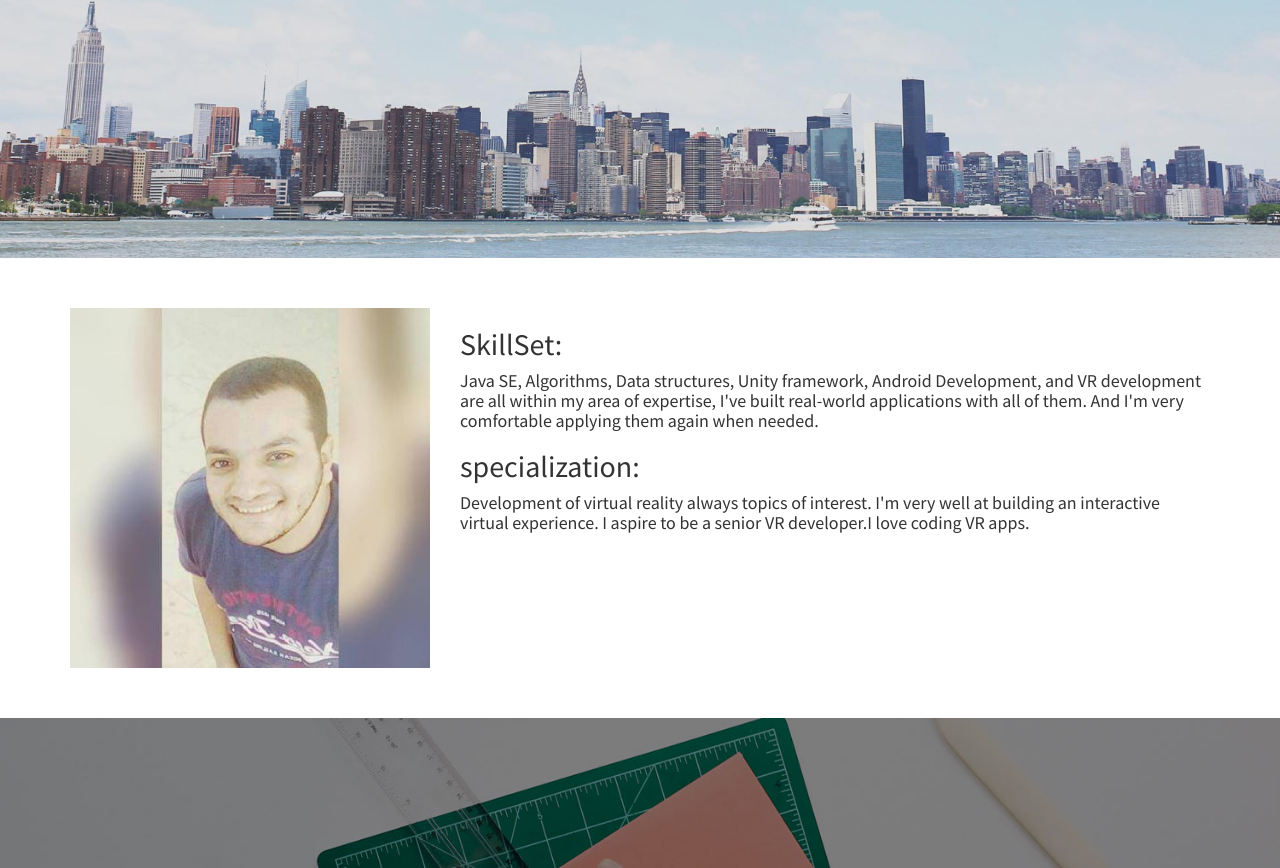
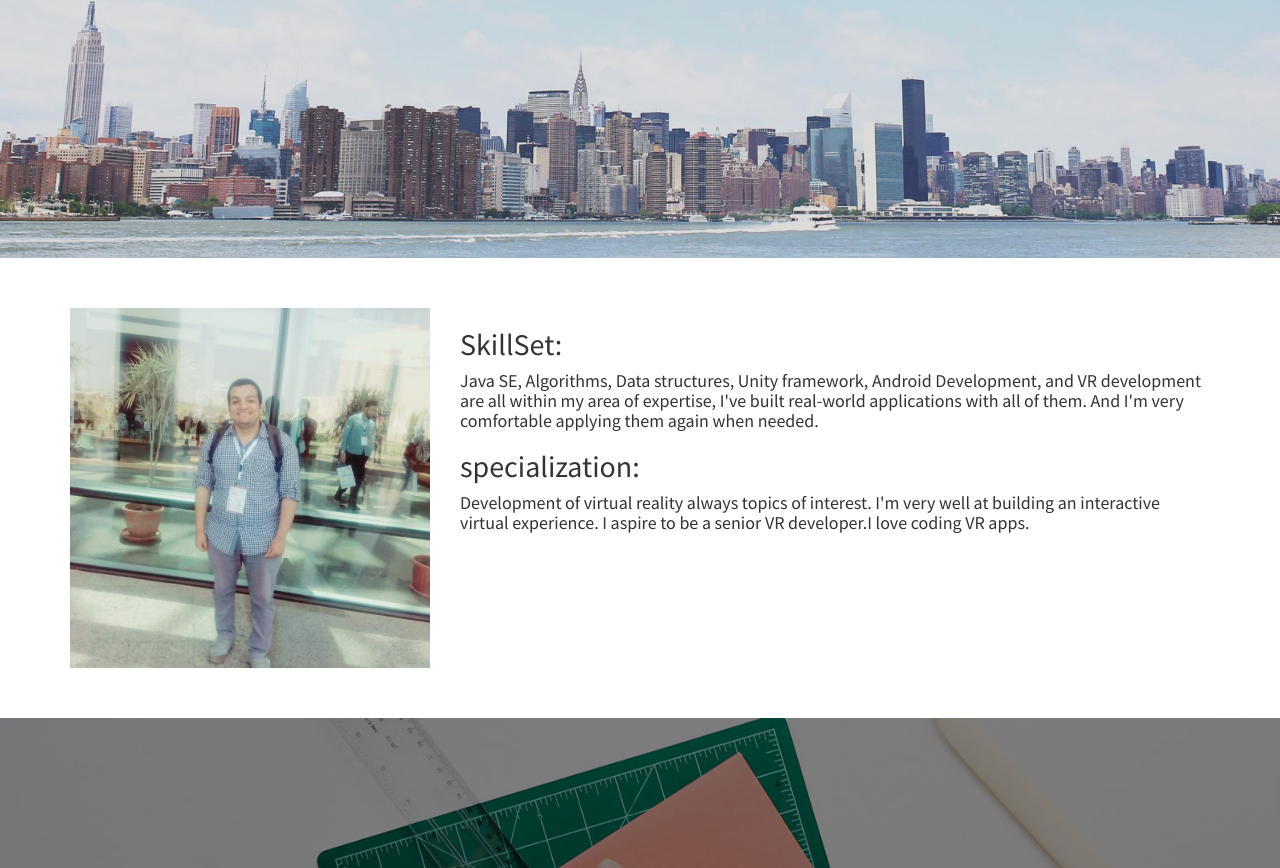
Before and after one commit to AmirDarrag/AmirDarrag.github.io, a plain HTML site: page index.html in a window 1280 px wide. Shown: the part 542-1410 px from the top of the page. Drawn offline with Linux system fonts and the light colour scheme.

Commit message:
Update index.html

```diff
--- a/index.html
+++ b/index.html
@@ -66,7 +66,7 @@
         <div class="container">
            <div class="row">
             <div class="col-md-4">
-                <img class="img-responsive" src="img\amir.jpg" alt="coder" >
+                <img class="img-responsive" src="img\me.jpg" alt="coder" >
             </div>
             <div class="col-md-8">
                 <h2>SkillSet:</h2>
```
